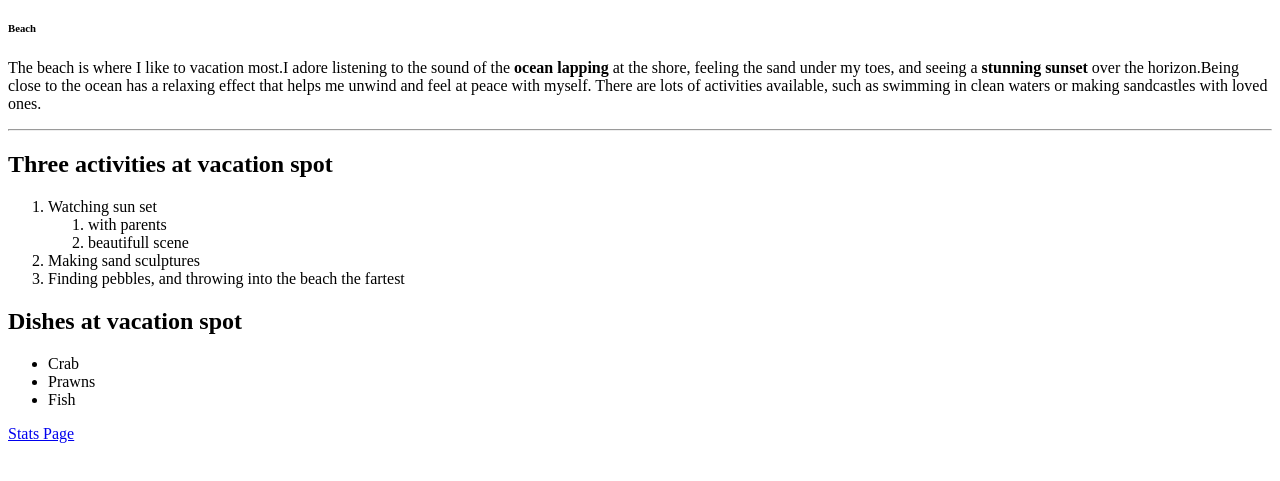
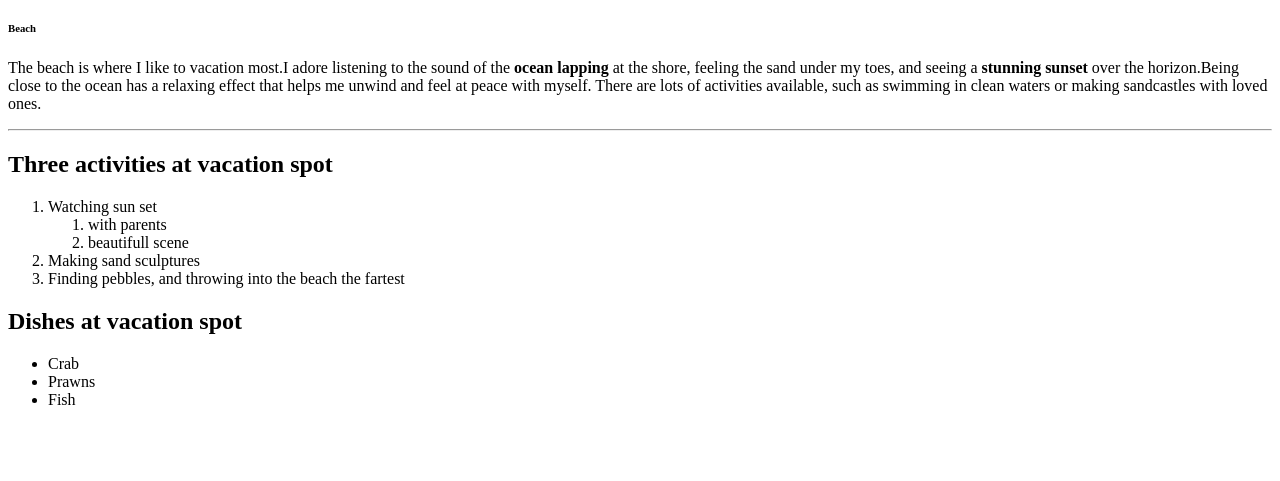
Before and after one commit to 44-563-WebApps-F23/44563-webapps-f23-assignment3-s556143, a plain HTML site: page index.html in a window 1280 px wide. Shown: the part 61-542 px from the top of the page. Drawn offline with Linux system fonts and the light colour scheme.

Commit message:
changed spot

```diff
--- a/index.html
+++ b/index.html
@@ -45,6 +45,5 @@
             Fish
         </li>
     </ul>
-    <a href="https://github.com/44-563-WebApps-F23/44563-webapps-f23-assignment3-s556143/blob/main/mystats.html">Stats Page</a>
 </body>
 </html>
```
